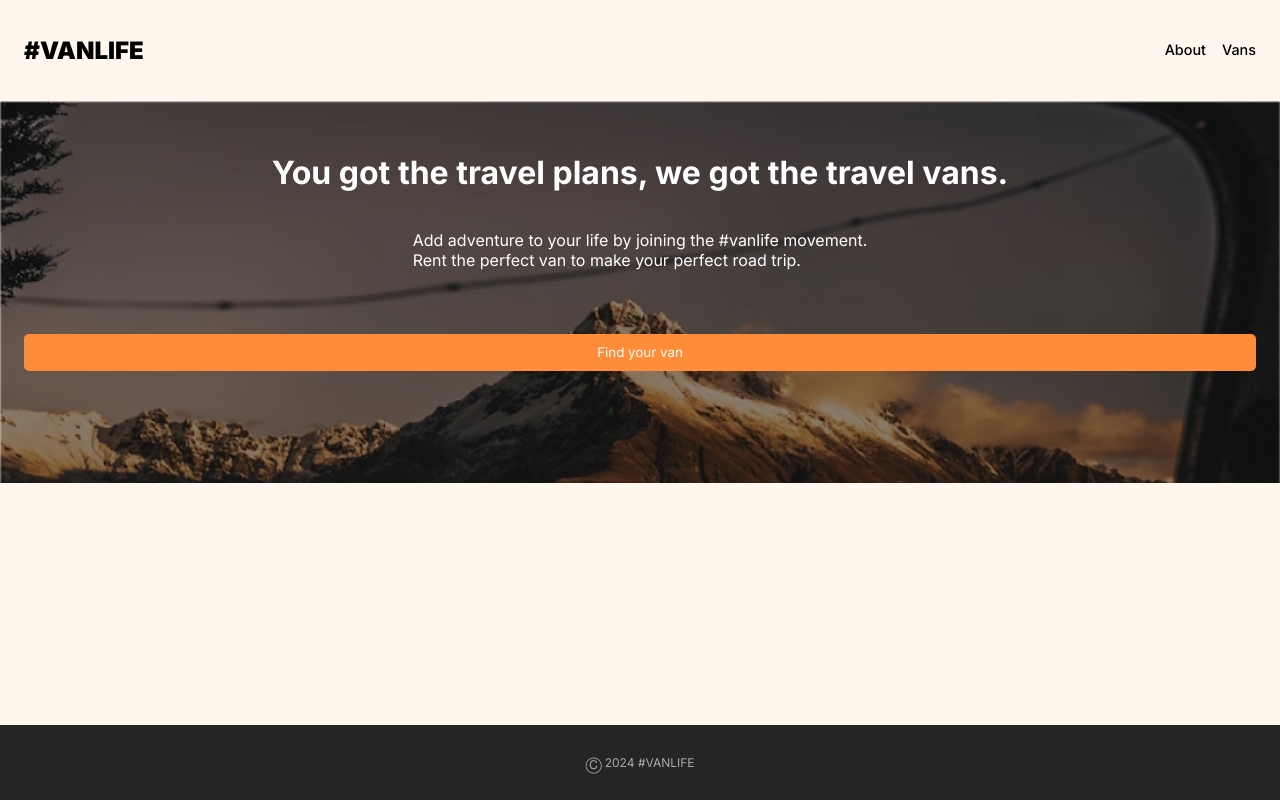
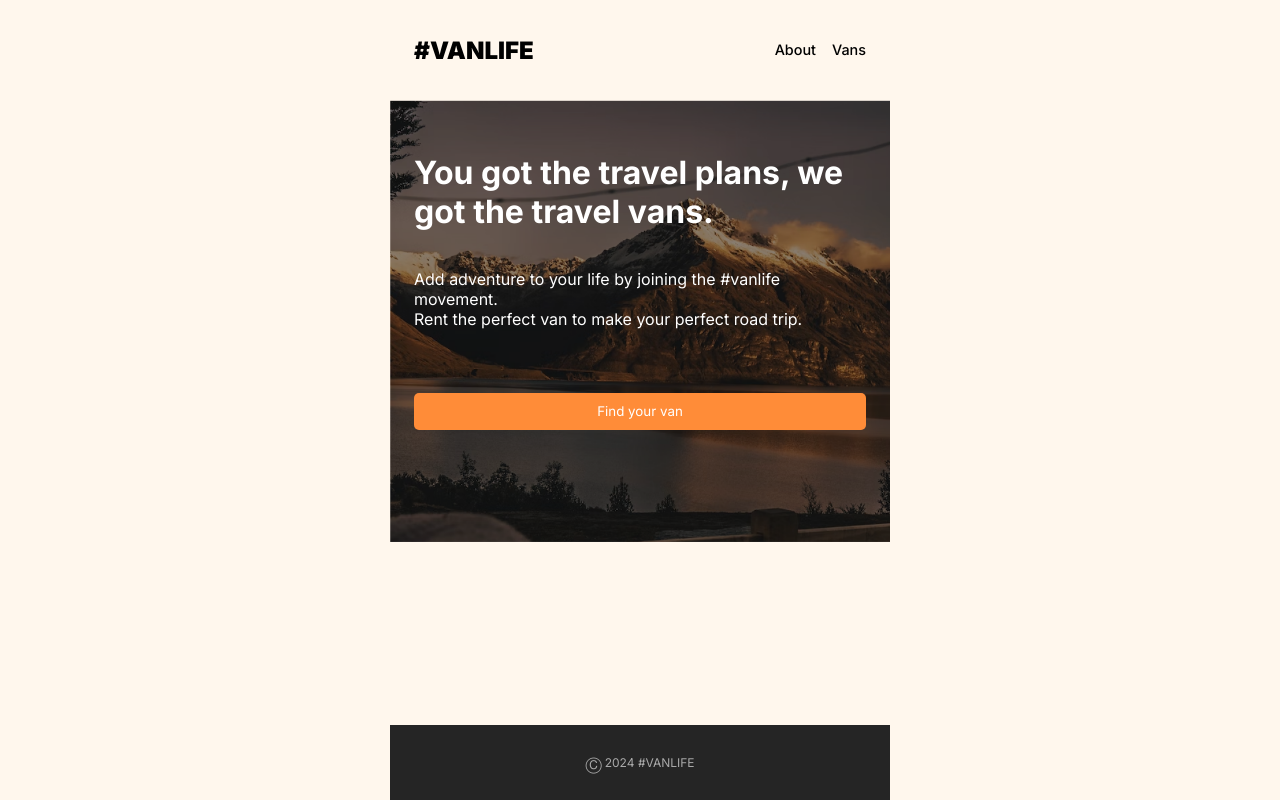
Before and after one commit to SOCRAMBLLE/van-life, a React (Vite) app: page / in a window 1280 px wide. Built offline with nearby package versions, Linux system fonts and the light colour scheme; what miragejs would draw is missing.

Commit message:
Added max-width to body to keep mobile format

```diff
--- a/src/index.css
+++ b/src/index.css
@@ -7,9 +7,10 @@
 body {
   overflow: hidden;
   position: relative;
-  margin: 0;
+  margin: auto;
   padding-bottom: 75px;
   width: 100%;
+  max-width: 500px;
   height: auto;
   min-height: 100svh;
   font-family: "Inter", sans-serif;
```
